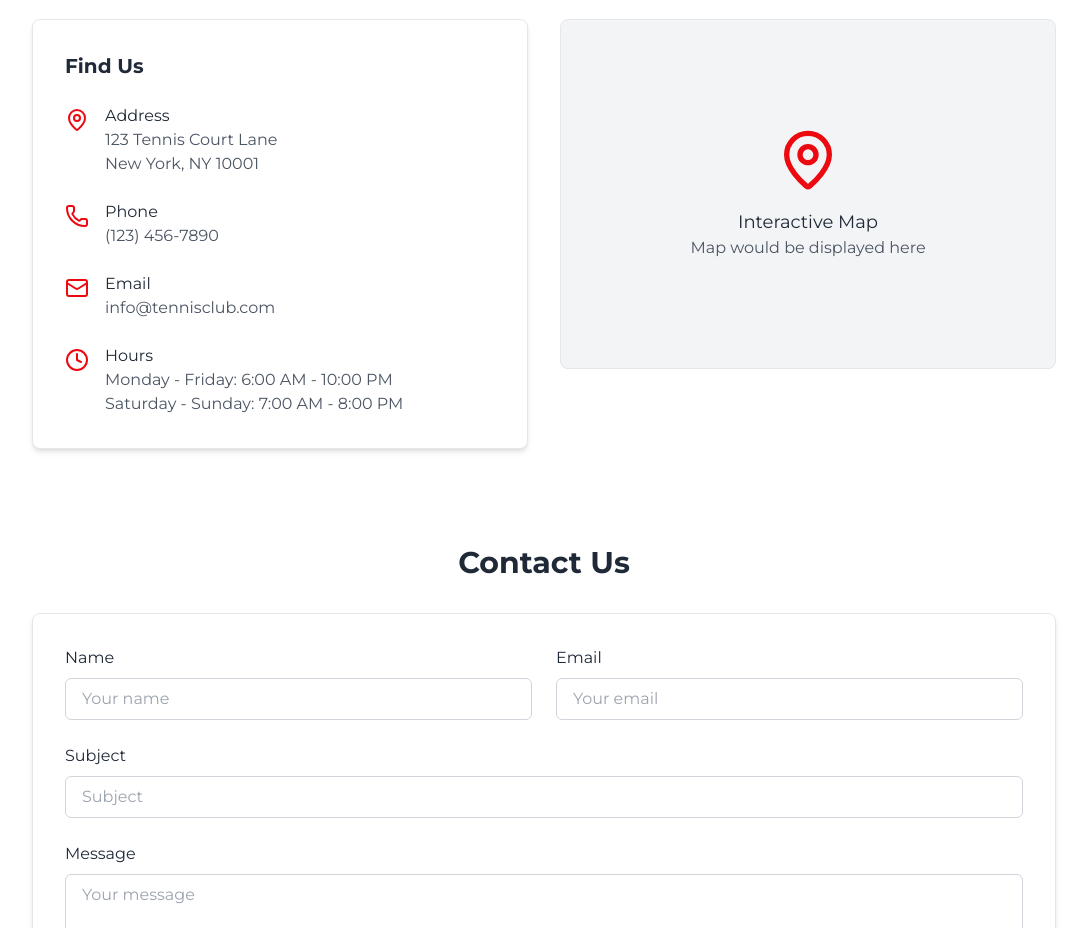
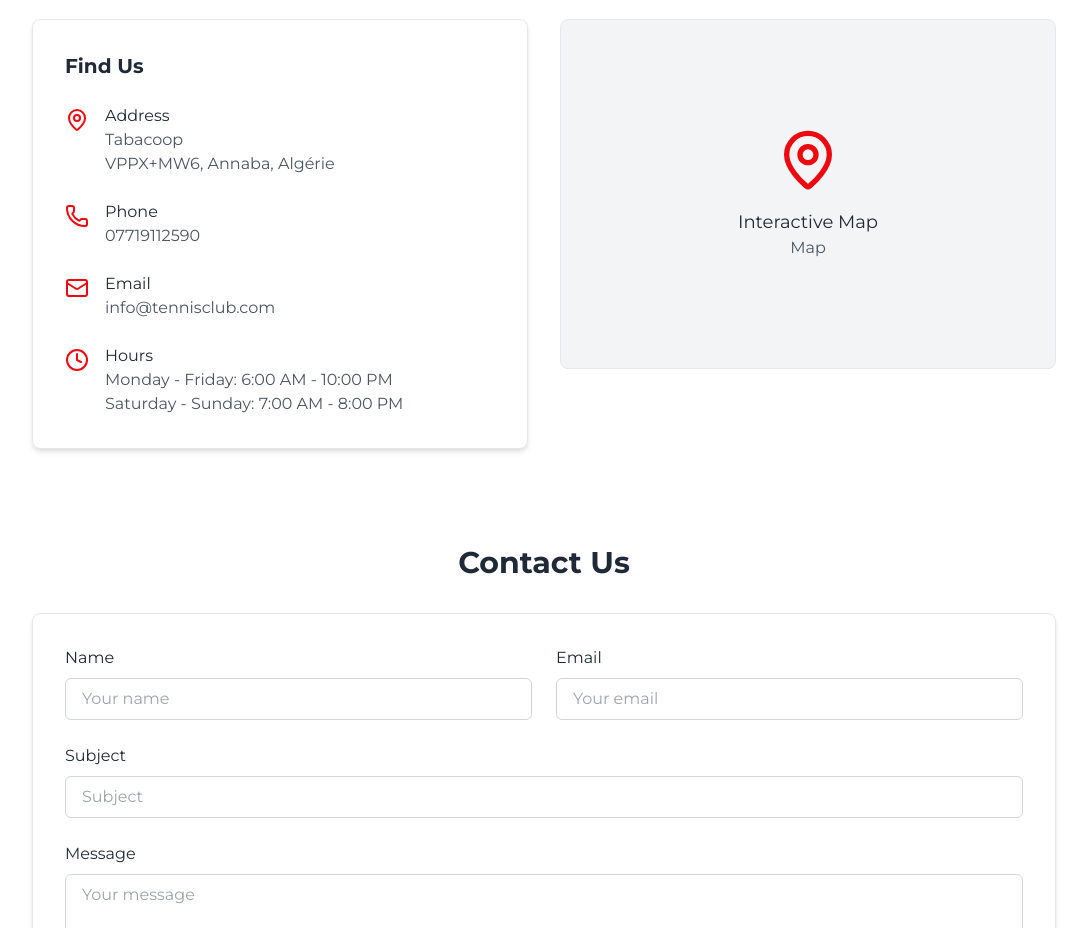
Before and after one commit to majed2523/Tennis_app, a Next.js app in the folder USMA/: page / in a window 1280 px wide. Shown: the part 2020-2948 px from the top of the page, without its empty margins (96-1183 px from the left). Built offline with nearby package versions, Linux system fonts and the light colour scheme; no server answers.

Commit message:
initial deploy 13

```diff
--- a/USMA/src/app/page.tsx
+++ b/USMA/src/app/page.tsx
@@ -321,8 +321,8 @@ export default function HomePage() {
                   <MapPin className="h-6 w-6 text-primary mr-4 mt-1 flex-shrink-0" />
                   <div>
                     <p className="text-gray-800 font-medium">Address</p>
-                    <p className="text-gray-600">123 Tennis Court Lane</p>
-                    <p className="text-gray-600">New York, NY 10001</p>
+                    <p className="text-gray-600">Tabacoop</p>
+                    <p className="text-gray-600">VPPX+MW6, Annaba, Algérie</p>
                   </div>
                 </div>
 
@@ -330,7 +330,7 @@ export default function HomePage() {
                   <Phone className="h-6 w-6 text-primary mr-4 mt-1 flex-shrink-0" />
                   <div>
                     <p className="text-gray-800 font-medium">Phone</p>
-                    <p className="text-gray-600">(123) 456-7890</p>
+                    <p className="text-gray-600">07719112590</p>
                   </div>
                 </div>
 
@@ -368,7 +368,7 @@ export default function HomePage() {
                 <div className="text-center">
                   <MapPin className="h-16 w-16 text-primary mx-auto mb-4" />
                   <p className="text-gray-800 text-lg">Interactive Map</p>
-                  <p className="text-gray-600">Map would be displayed here</p>
+                  <p className="text-gray-600">Map</p>
                 </div>
               </div>
             </motion.div>
```
